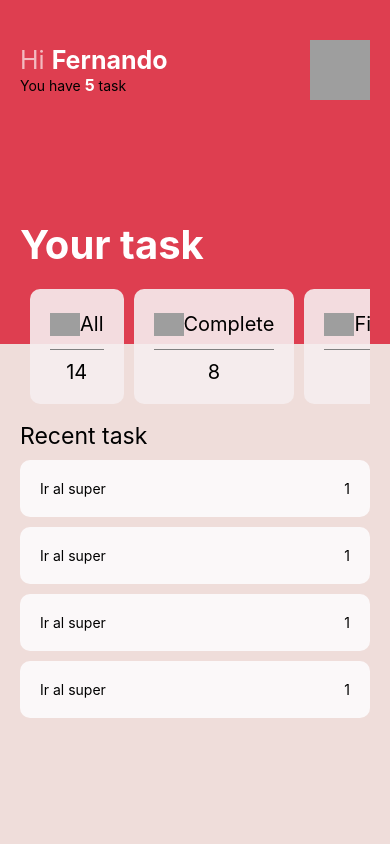
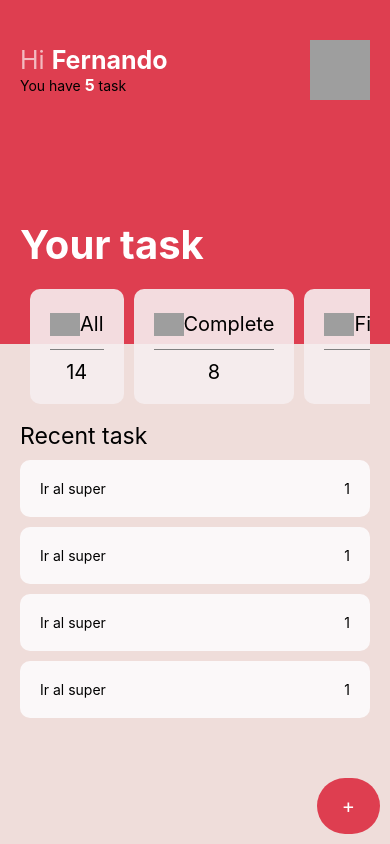
Before and after one commit to soadtech/task, a React Native app: screen / in a window 390 px wide. Built offline with nearby package versions, Linux system fonts and the light colour scheme; grey boxes are pictures that could not be loaded.

Commit message:
chore: adding floating button

```diff
--- /dev/null
+++ b/src/components/FloatingButton/index.js
@@ -0,0 +1,11 @@
+import React from 'react'
+import { View, Text } from 'react-native'
+import { styles } from './styles'
+
+export default function FloatingButton () {
+    return (
+        <View style={styles.botton}>
+            <Text style={styles.icon}>+</Text>
+        </View>
+    )
+}
--- /dev/null
+++ b/src/components/FloatingButton/styles.js
@@ -0,0 +1,18 @@
+import { StyleSheet } from "react-native";
+import { colors } from "../../helpers/contants";
+
+export const styles = StyleSheet.create({
+    botton: {
+        backgroundColor: colors.primary,
+        borderRadius: 150,
+        paddingHorizontal: 25,
+        paddingVertical: 16,
+        alignSelf: 'center',
+        position: "absolute",
+        bottom: 10, right: 10
+    },
+    icon: {
+        color: '#FFF',
+        fontSize: 20
+    }
+})
--- a/src/containers/Home/index.js
+++ b/src/containers/Home/index.js
@@ -5,6 +5,7 @@ import Header from '../../components/Header'
 import CardCategory from '../../components/CardCategory'
 import TextStrong from '../../components/TextStrong'
 import TaskList from '../../components/TaskList'
+import FloatingButton from '../../components/FloatingButton'
 
 
 const data = [
@@ -58,6 +59,8 @@ export default function Home () {
                 <View style={{ flex: 1, }}>
                     <TaskList data={data} />
                 </View>
+
+                <FloatingButton />
             </View>
         </View>
     )
```
